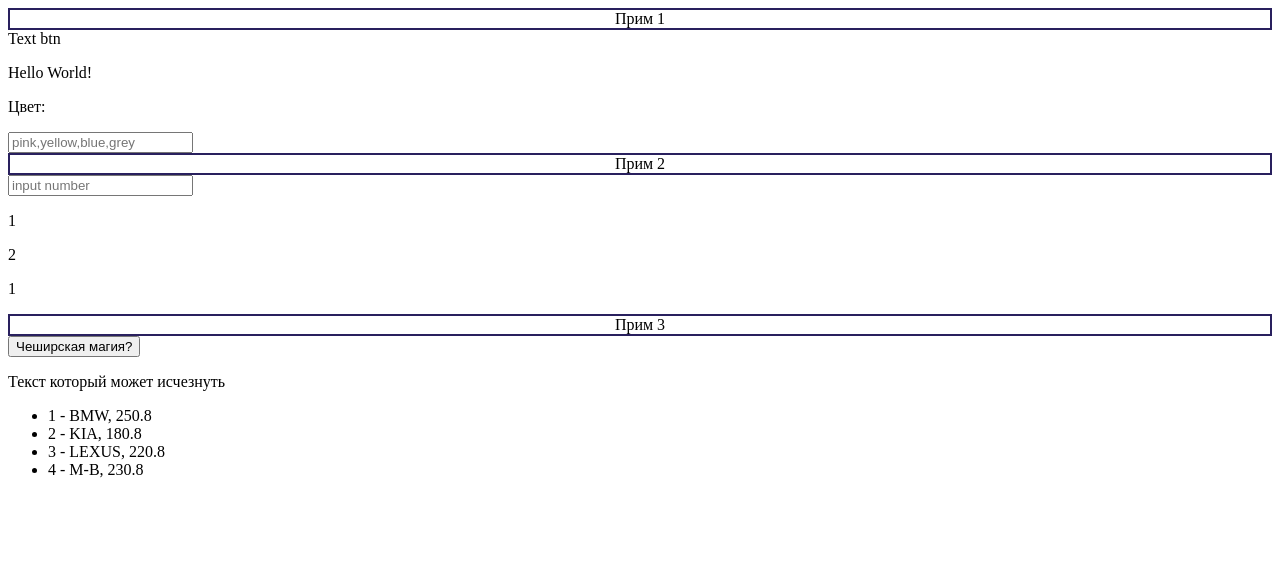
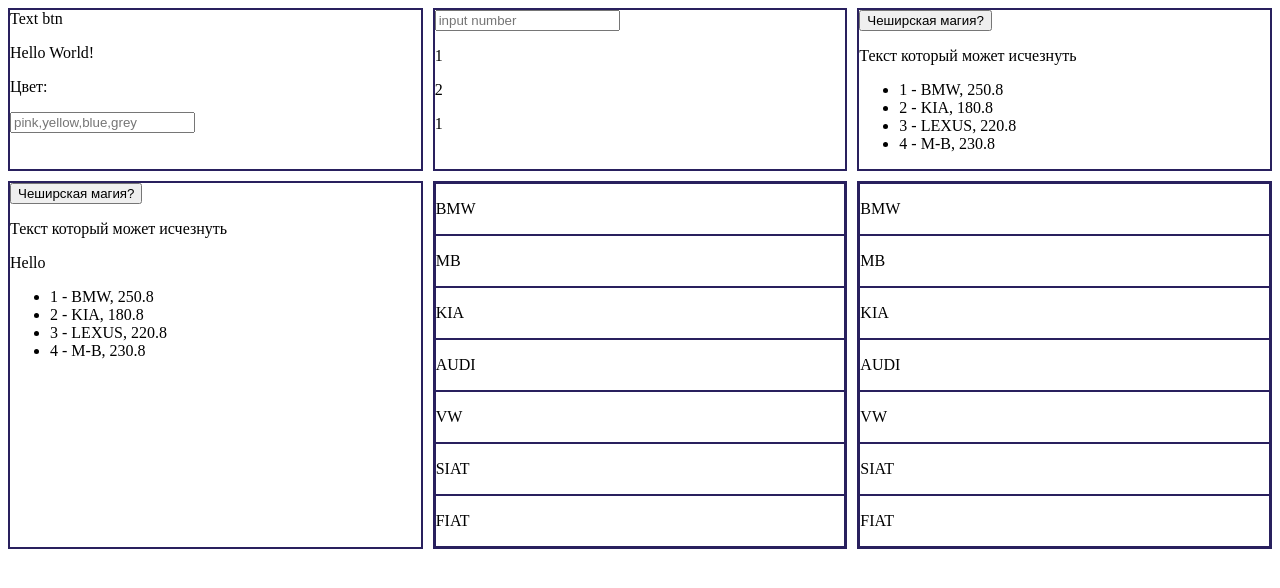
Before and after one commit to Abirvalgg/vtest, a plain HTML site: page index.html in a window 1280 px wide. Drawn offline with nearby package versions, Linux system fonts and the light colour scheme.

Commit message:
1st tutorial

```diff
--- a/index.html
+++ b/index.html
@@ -12,31 +12,56 @@
     <script src="https://unpkg.com/vue"></script>
 
 
-    <div id="app">
-        <div class="divider">Прим 1</div>
-        <div @mouseover=changeText>Text btn</div>
+    <div id="app" class="wrapper">
+        <div class="one">
+        <span @mouseover=changeText>Text btn</span>
         <p>{{ title }}</p>
         <p :class="styleCSS"> Цвет: {{ styleCSS }}</p>
         <input  type="text" placeholder="pink,yellow,blue,grey" @input="styleCSS = $event.target.value"><br />
+        </div>
 
-        <div class="divider">Прим 2</div>
+        <div class="two">
         <input  type="text" placeholder="input number" @input="increment ($event.target.value) ">
         <p>{{value}}</p>
         <p>{{doubleValue}}</p>
         <p>{{stagedValue}}</p>
+        </div>
 
-        <div class="divider">Прим 3</div>
+        <div class="three">
         <button @click="show=!show">Чеширская магия?</button>
         <p v-if="show">Текст который может исчезнуть</p>
         <p v-else="show">А может не исчезать</p>
+
         <ul>
-            <li v-for= "(car, i) in cars" > {{i+1}} - {{car.model}}, {{car.speed}} </li>
+            <li v-for= "(car, i) in cars" >
+                {{i+1}} - {{car.model}}, {{car.speed}}
+            </li>
         </ul>
+        </div>
+
+        <div class="four">
+        <button @click="show=!show">Чеширская магия?</button>
+        <p v-if="show">Текст который может исчезнуть</p>
+        <p v-else>{{showMess}}</p>
+        <p>{{ message | lowercase }} </p>
+
+        <ul>
+            <li v-for= "(car, i) in cars" >
+                {{i+1}} - {{car.model}}, {{car.speed}}
+            </li>
+        </ul>
+        </div>
+        <div class="five">
+           <comp-car></comp-car>
+        </div>
+        <div class="six">
+           <comp-car></comp-car>
+        </div>
+
     </div>
 
 
 
-
-    <script src="js/main.js"></script>
+    <script src="main.js"></script>
 </body>
 </html>
--- a/js/main.js
+++ /dev/null
@@ -1,34 +0,0 @@
-new Vue ({
-    el: '#app',
-    data: {
-        title: "Hello World!",
-        styleCSS: '',
-        value: 1,
-        show: true,
-        cars: [
-            {model: "BMW", speed: 250.8},
-            {model: "KIA", speed: 180.8},
-            {model: "LEXUS", speed: 220.8},
-            {model: "M-B", speed: 230.8},
-        ]
-    },
-    methods: {
-        changeText (){
-            this.title = 'Какой либо новый текст'
-        },
-        increment (value){
-            this.value = value
-            if (value == 42)
-                alert ("this is the ANSWER")
-        },
-    },
-    computed: {
-        doubleValue () {
-            return this.value * 2
-        },
-        stagedValue (){
-            return this.value**this.value
-        }
-    },
-
-});
--- a/main.css
+++ b/main.css
@@ -1,5 +1,8 @@
+:root {
+    --maincolor: yellow;
+}
 .grey {
-    background: grey;
+    background: var(--maincolor);
 }
 .yellow {
     background: yellow;
@@ -15,3 +18,42 @@
     border: 2px double rgb(41, 32, 94);
     text-align: center;
 }
+.wrapper {
+    display: grid;
+    grid-template-columns: repeat(3, 1fr);
+    grid-gap: 10px;
+    grid-auto-rows: minmax(100, auto);
+}
+.one {
+    grid-column: 1;
+    grid-row: 1;
+    border: 2px double rgb(41, 32, 94);
+}
+.two {
+    grid-column: 2;
+    grid-row: 1;
+    border: 2px double rgb(41, 32, 94);
+}
+.three {
+    grid-column: 3;
+    grid-row: 1;
+    border: 2px double rgb(41, 32, 94);
+}
+.four {
+    grid-column: 1;
+    grid-row: 2;
+    border: 2px double rgb(41, 32, 94);
+}
+.five {
+    grid-column: 2;
+    grid-row: 2;
+    border: 2px double rgb(41, 32, 94);
+}
+.six {
+    grid-column: 3;
+    grid-row: 2;
+    border: 2px double rgb(41, 32, 94);
+}
+.cars2 {
+    border: 1px double rgb(41, 32, 94);
+}
--- /dev/null
+++ b/main.js
@@ -0,0 +1,84 @@
+Vue.filter ('primer', function(x){
+    if (!x) return ""
+
+});
+
+Vue.filter ('beatify', function(x){
+    if (!x) return ""
+    value = value.toString()
+    return value.replace(/^\w/g, function(l) {return l.toUpperCase()})
+});
+
+Vue.component ('comp-car',{
+    data: function () {
+        return {
+            cars2: [
+                {model: "BMW"},
+                {model: "MB"},
+                {model: "KIA"},
+                {model: "AUDI"},
+                {model: "VW"},
+                {model: "SIAT"},
+                {model: "FIAT"}
+            ]
+        }
+    },
+    template:  '<div><div class="cars2" v-for="car in cars2"> <p> {{ car.model }} </p></div><div>'
+});
+
+
+
+new Vue ({
+    el: '#app',
+    data: {
+        title: "Hello World!",
+        styleCSS: '',
+        value: 1,
+        show: true,
+        message: "Hello",
+        cars: [
+            {model: "BMW", speed: 250.8},
+            {model: "KIA", speed: 180.8},
+            {model: "LEXUS", speed: 220.8},
+            {model: "M-B", speed: 230.8}
+        ],
+        cars2: [
+            {model: "BMW"},
+            {model: "MB"},
+            {model: "KIA"},
+            {model: "AUDI"},
+            {model: "VW"},
+            {model: "SIAT"},
+            {model: "FIAT"}
+        ]
+    },
+    methods: {
+        changeText (){
+            this.title = 'Какой либо новый текст'
+        },
+        increment (value){
+            this.value = value
+            if (value == 42)
+                alert ("this is the ANSWER")
+        },
+    },
+    computed: {
+        doubleValue () {
+            return this.value * 2
+        },
+        stagedValue (){
+            return this.value**this.value
+        },
+        showMess () {
+            return this.message.toUpperCase ();
+        }
+    },
+    filters: {
+
+    }
+});
+
+
+new Vue ({
+    el: '#app2'
+});
```
